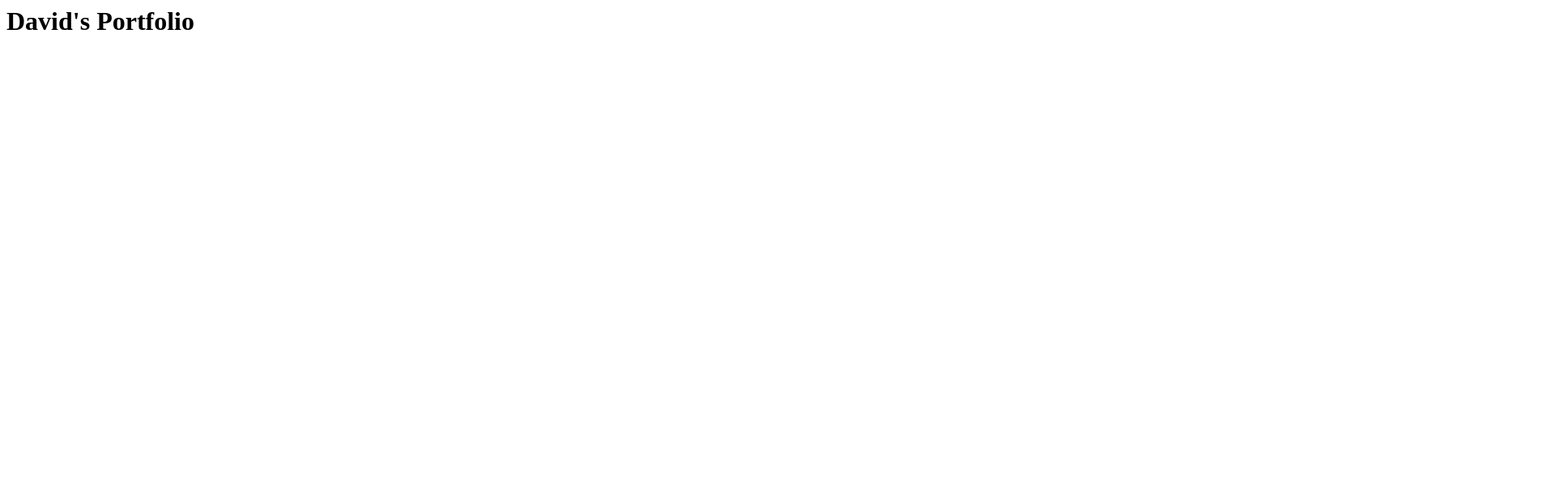
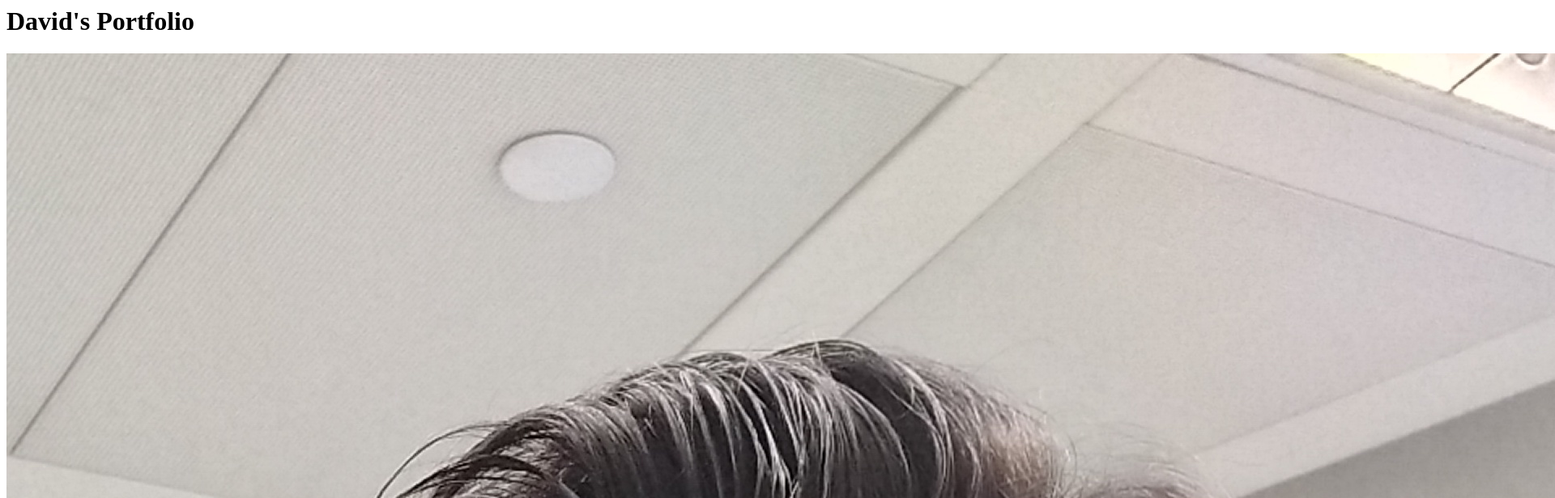
Before and after one commit to davidlam-craftsair/davidlam-craftsair.github.io, a plain HTML site: page index.html in a window 1280 px wide. Shown: the top 616 px of the page at 81% size, 1920 px wide, since content can reach past the window. Drawn offline with Linux system fonts and the light colour scheme.

Commit message:
fixed the typo in the index.html

```diff
--- a/index.html
+++ b/index.html
@@ -1,4 +1,4 @@
 <html>
   <h1>David's Portfolio</h1>
-  <img scr="./bio_davidlam.jpg"/>
+  <img src="./bio_davidlam.jpg"/>
 </html>
```
